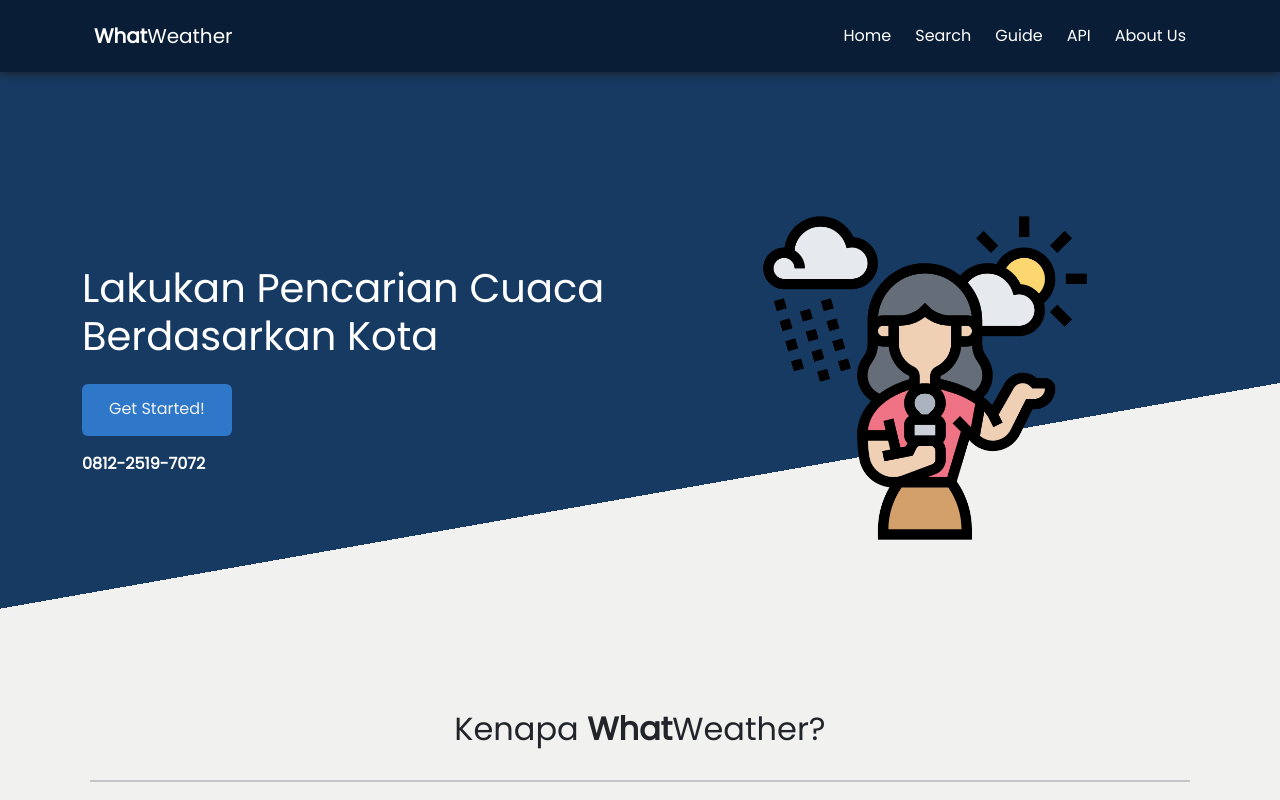
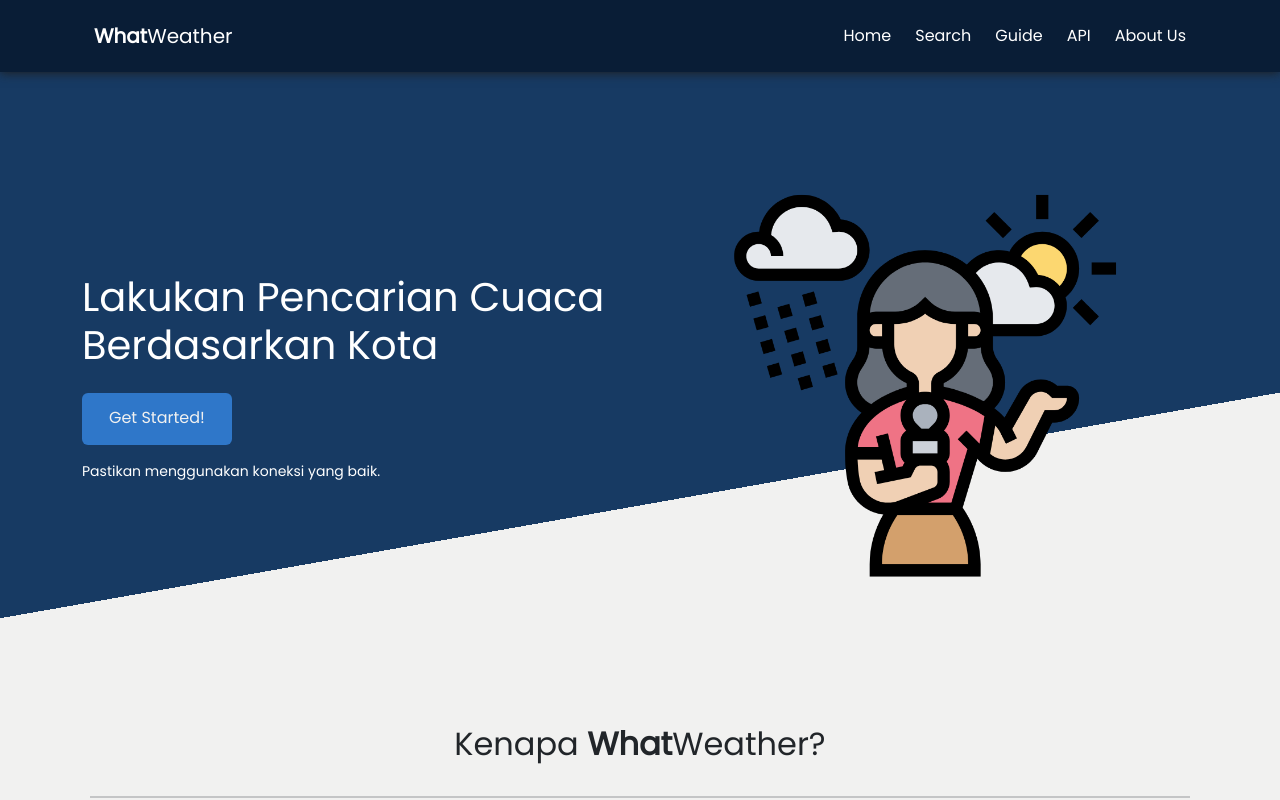
Before and after one commit to Bimoaryobkr/DicodingCapstone-WhatWeather, a React (Create React App) app: page / in a window 1280 px wide. Shown: the top 800 px of the page. Built offline with nearby package versions, Linux system fonts and the light colour scheme.

Commit message:
Cahnge Hero Image resolution

```diff
--- a/src/components/Hero.js
+++ b/src/components/Hero.js
@@ -10,7 +10,7 @@ function Hero() {
                         <div className="hero-text">
                             <h1 className="text-white" >Lakukan Pencarian Cuaca Berdasarkan Kota</h1>
                             <Link className="btn custom-btn mt-3" to="/search/">Get Started!</Link>
-                            <strong className="d-block py-3 pl-5 text-white">0812-2519-7072</strong>
+                            <small className="d-block py-3 pl-5 text-white">Pastikan menggunakan koneksi yang baik.</small>
                         </div>
                     </div>
                     <div className="col-12 col-lg-6">
--- a/src/styles/style.css
+++ b/src/styles/style.css
@@ -14,6 +14,7 @@ body {
 
 main {
   padding: 70px 0px 15px 0px;
+  min-height: 91vh;
 }
 
 .app-container {
@@ -30,7 +31,7 @@ hr {
 
 .hero {
   position: relative;
-  padding: 5em 0;
+  padding: 4em 0;
   overflow: hidden;
 }
 
```
Also changed, not shown: public/images/weather-girl.png.
